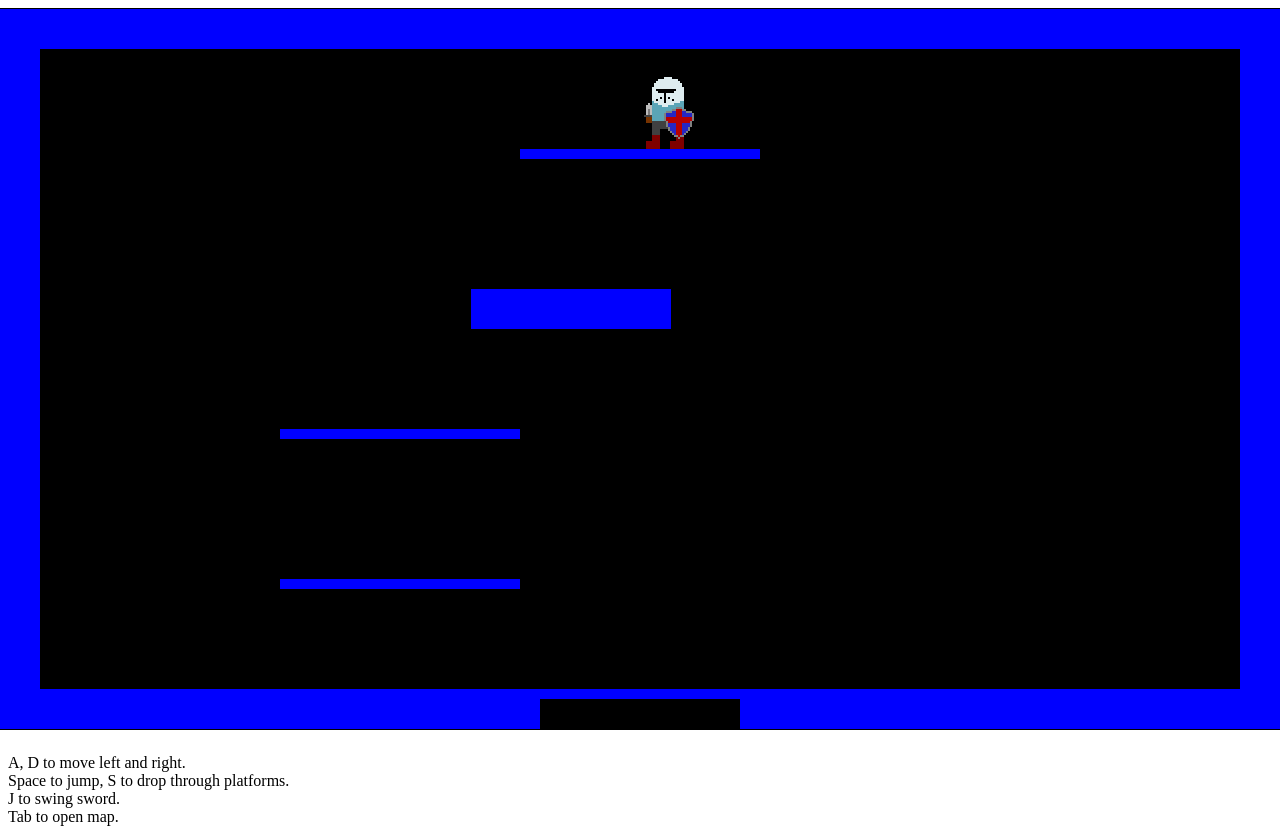
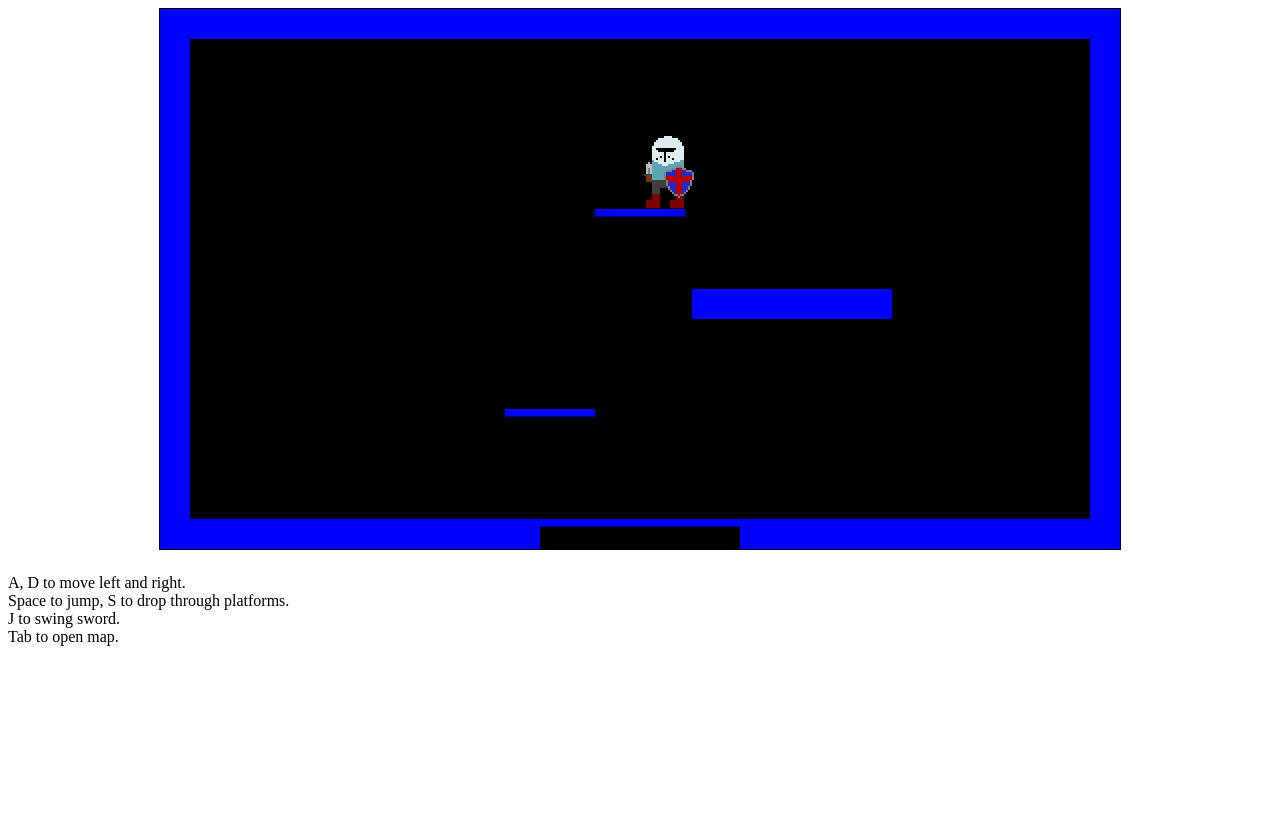
Before and after one commit to nick-hiebl/deep-caves, a website: page index.html in a window 1280 px wide. After the commit the page ends 800 px from the top, so only its background shows below. Drawn offline with Linux system fonts and the light colour scheme.

Commit message:
Room resize

```diff
--- a/index.html
+++ b/index.html
@@ -20,7 +20,7 @@
 
 <body>
     <div class="canvas-container">
-        <canvas width="1280" height="720" id="canvas"></canvas>
+        <canvas width="960" height="540" id="canvas"></canvas>
     </div>
     <div>A, D to move left and right.</div>
     <div>Space to jump, S to drop through platforms.</div>
--- a/js/caveWorld.ts
+++ b/js/caveWorld.ts
@@ -196,7 +196,10 @@ export class CaveWorld {
         const room = this.worldMap.getCurrentRoom();
 
         if (room) {
+            ctx.save();
+            ctx.scale(2, 2);
             room.draw(ctx, canvas, mousePosition, interpolationFactor);
+            ctx.restore();
         }
     }
 
--- a/js/room/ecs/playerSystem.ts
+++ b/js/room/ecs/playerSystem.ts
@@ -19,13 +19,13 @@ const ATTACK_KEY = 'j';
 const SPRITE_WIDTH = 28;
 const SPRITE_HEIGHT = 36;
 
-const PLAYER_WIDTH = 56;
-const PLAYER_HEIGHT = 72;
+const PLAYER_WIDTH = 28;
+const PLAYER_HEIGHT = 36;
 
 /** Player speed per millisecond */
-const SPEED = 450 / 1000;
-const PLAYER_X_ACCEL = 2.5 / 1000;
-const JUMP_MAGNITUDE = 1;
+const SPEED = 250 / 1000;
+const PLAYER_X_ACCEL = 1.3 / 1000;
+const JUMP_MAGNITUDE = 0.7;
 
 const PLAYER_SPRITE = Sprite('./img/sword_man.png');
 
--- a/js/room/room-utils.ts
+++ b/js/room/room-utils.ts
@@ -1,12 +1,12 @@
 import { Solid, type SolidConfig } from '../core/solid';
 
-import { GAP_SIZE, GAPS, ROOM_SCALE_HEIGHT, ROOM_SCALE_WIDTH, WALL_THICKNESS, type DoorsMap, type HorizontalDoorKey, type VerticalDoorKey } from './room';
+import { GAPS, ROOM_SCALE_HEIGHT, ROOM_SCALE_WIDTH, WALL_THICKNESS, type DoorsMap, type HorizontalDoorKey, type VerticalDoorKey } from './room';
 
 type SolidArgs =
     (({ x: number } | { left: number; x?: undefined }) & ({ width: number } | { right: number; width?: undefined })) &
     (({ y: number } | { top: number; y?: undefined }) & ({ height: number } | { bottom: number; height?: undefined }));
 
-export const createSolid = (args: SolidArgs, config?: SolidConfig) => {
+const createSolid = (args: SolidArgs, config?: SolidConfig) => {
     const x = args.x ?? args.left;
     const y = args.y ?? args.top;
     const width = args.width ?? args.right - x;
@@ -45,6 +45,8 @@ export const getDoorBlockingSolids = (doors: Partial<DoorsMap>) => {
 };
 
 export const generateRoomForDoors = (doors: DoorsMap) => {
+    const GAP_SIZE = WALL_THICKNESS * 3;
+
     const solids = [];
     const blockers = [];
 
@@ -101,16 +103,12 @@ export const generateRoomForDoors = (doors: DoorsMap) => {
 
     /** Add left ladder */
     ladders.push(createSolid(
-        { left: gapLeft - GAP_SIZE, width: GAP_SIZE, top: 420, height: WALL_THICKNESS / 4 },
-        { isDroppable: true },
-    ));
-    ladders.push(createSolid(
-        { left: gapLeft - GAP_SIZE, width: GAP_SIZE, top: 570, height: WALL_THICKNESS / 4 },
+        { left: gapLeft - GAP_SIZE, width: GAP_SIZE, top: 200, height: WALL_THICKNESS / 4 },
         { isDroppable: true },
     ));
     /** Add top platform */
     ladders.push(createSolid(
-        { left: gapLeft, right: gapRight, top: 140, height: WALL_THICKNESS / 4 },
+        { left: gapLeft, right: gapRight, top: 100, height: WALL_THICKNESS / 4 },
         { isDroppable: true },
     ));
 
--- a/js/room/room.ts
+++ b/js/room/room.ts
@@ -11,21 +11,19 @@ import { DrawableRect, RectArtSystem } from './ecs/rectArtSystem';
 import { ActorSystem, SolidSystem } from './ecs/solidSystem';
 import { generateRoomForDoors } from './room-utils';
 
-export const WALL_THICKNESS = 40;
+export const WALL_THICKNESS = 15;
 
-export const ROOM_SCALE_WIDTH = 1280;
-export const ROOM_SCALE_HEIGHT = 720;
-
-export const GAP_SIZE = WALL_THICKNESS * 6;
+export const ROOM_SCALE_WIDTH = 480;
+export const ROOM_SCALE_HEIGHT = 270;
 
 export const GAPS: Record<VerticalDoorKey | HorizontalDoorKey, [number, number]> = {
-    high: [120, 240],
-    medium: [ROOM_SCALE_HEIGHT / 2 - 40, ROOM_SCALE_HEIGHT / 2 + 80],
-    low: [ROOM_SCALE_HEIGHT - 160, ROOM_SCALE_HEIGHT - 40],
+    high: [40, 80],
+    medium: [ROOM_SCALE_HEIGHT / 2 - 20, ROOM_SCALE_HEIGHT / 2 + 20],
+    low: [ROOM_SCALE_HEIGHT - 80, ROOM_SCALE_HEIGHT - 40],
 
-    left: [80, 280],
-    center: [ROOM_SCALE_WIDTH / 2 - 100, ROOM_SCALE_WIDTH / 2 + 100],
-    right: [ROOM_SCALE_WIDTH - 280, ROOM_SCALE_WIDTH - 80],
+    left: [80, 180],
+    center: [ROOM_SCALE_WIDTH / 2 - 50, ROOM_SCALE_WIDTH / 2 + 50],
+    right: [ROOM_SCALE_WIDTH - 180, ROOM_SCALE_WIDTH - 80],
 };
 
 export type VerticalDoorKey = 'left' | 'center' | 'right';
@@ -272,10 +270,10 @@ export class Room {
         });
 
         const plat = this.ecs.addEntity();
-        const platSolid = new Solid(300, 280, 200, 40)
+        const platSolid = new Solid(220, 140, 100, 15)
         this.ecs.addComponent(plat, platSolid);
         this.ecs.addComponent(plat, new DrawableRect(platSolid, this.color));
-        this.ecs.addComponent(plat, new MovingPlatform(7000, { x: 300, y: 280 }, { x: 600, y: 280 }))
+        this.ecs.addComponent(plat, new MovingPlatform(7000, { x: 220, y: 140 }, { x: 300, y: 140 }))
 
         // createEnemy(this.ecs, ROOM_SCALE_WIDTH, ROOM_SCALE_HEIGHT);
         // this.enemies = [
```
Also changed, not shown: build/index.js, 1 other file.
